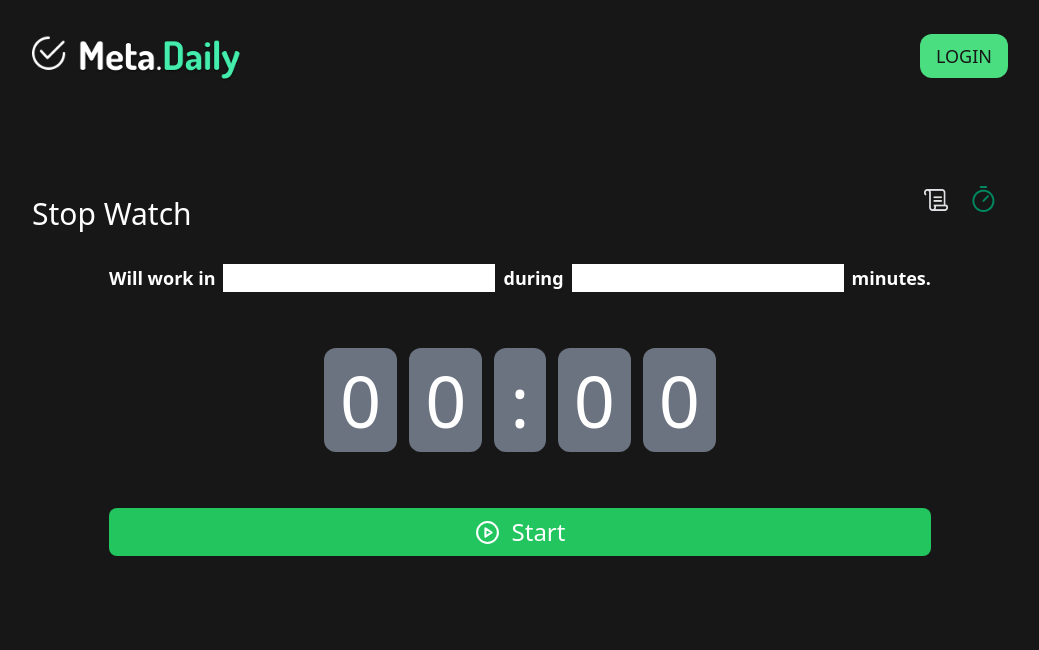
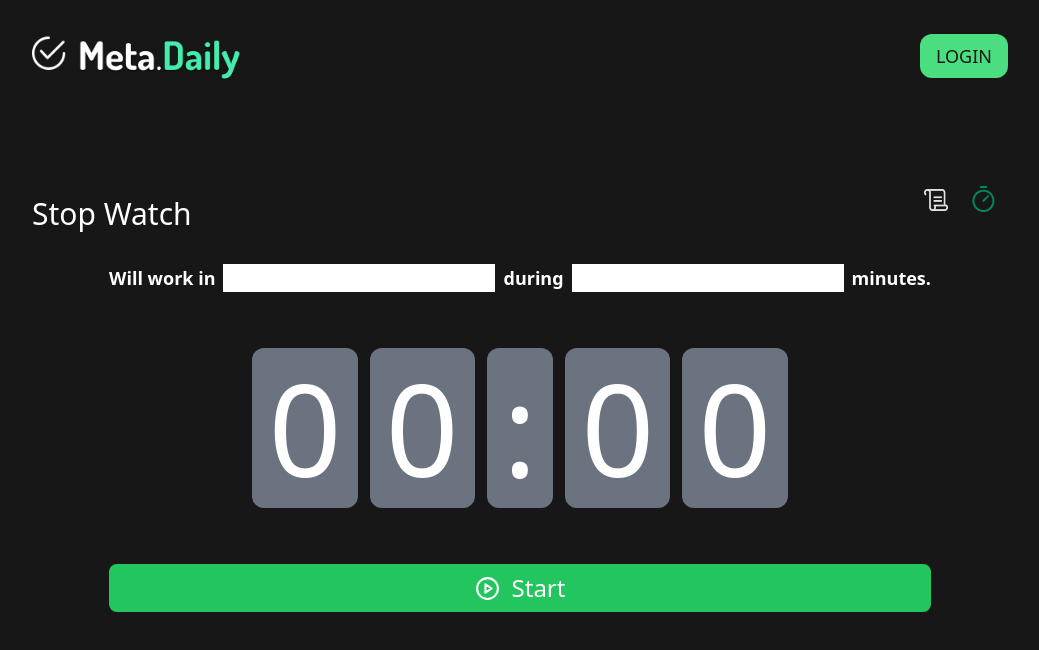
Before and after one commit to BmAlkes/metadaily, a Next.js app: page /watch in a window 1280 px wide. Shown: the top 650 px of the page, without its empty margins (120-1159 px from the left). Built offline with nearby package versions, Linux system fonts and the light colour scheme; no server answers.

Commit message:
feat:add style counter page

```diff
--- a/app/watch/page.tsx
+++ b/app/watch/page.tsx
@@ -27,7 +27,7 @@ const Watch = () => {
             <input type="number" id="minutesAmount" />
             <span>minutes.</span>
           </div>
-          <div className="w-full flex items-center justify-center text-7xl gap-3 ">
+          <div className="w-full flex items-center justify-center lg:text-9xl text-5xl gap-3 ">
             <span className="bg-gray-500 text-white p-4 rounded-xl">0</span>
             <span className="bg-gray-500 text-white p-4 rounded-xl">0</span>
             <span className="bg-gray-500 text-white p-4 rounded-xl">:</span>
```
